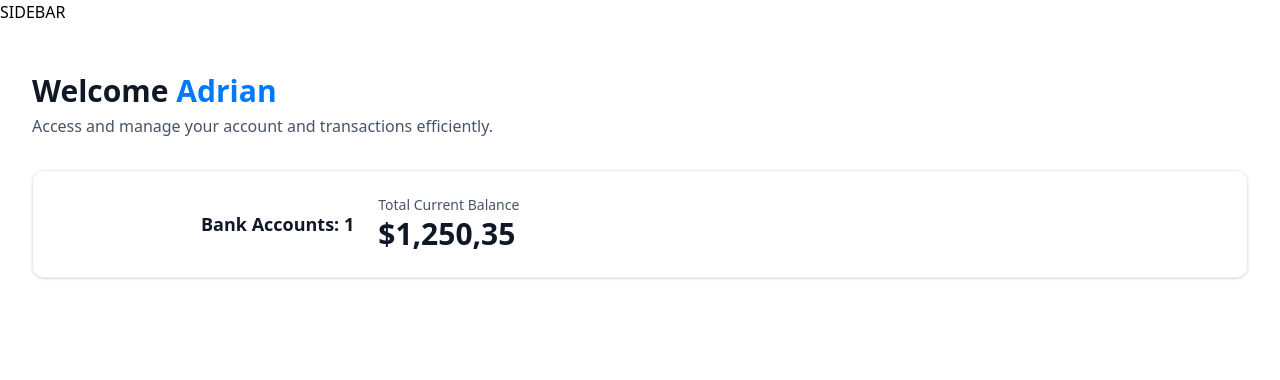
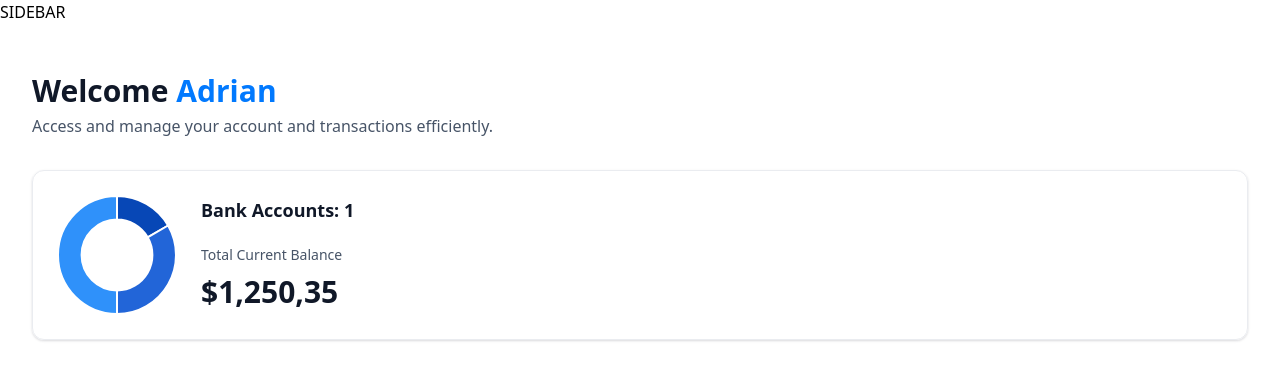
Before and after one commit to thanhnguyendata68-prog/Bank-App, a Next.js app: page / in a window 1280 px wide. Shown: the top 380 px of the page. Built offline with nearby package versions, Linux system fonts and the light colour scheme.

Commit message:
add DoughnutChart and update TotalBalanceBox

```diff
--- /dev/null
+++ b/components/DoughnutChart.tsx
@@ -0,0 +1,31 @@
+"use client";
+import { Chart as ChartJS, ArcElement, Tooltip, Legend } from 'chart.js';
+import { Doughnut } from 'react-chartjs-2';
+
+ChartJS.register(ArcElement, Tooltip, Legend);
+const DoughnutChart = ({ accounts }: DoughnutChartProps) => {
+  const data = {
+    datasets: [
+      {
+        label: 'Banks',
+        data: [1250, 2500, 3750],
+        backgroundColor: ['#0747b6', '#2265d8', '#2f91fa']
+      }
+    ],
+    labels: ['Bank 1', 'Bank 2', 'Bank 3'],
+  };
+
+  return <Doughnut
+    data={data}
+    options={{
+      cutout: '60%',
+      plugins: {
+        legend: {
+          display: false
+        }
+      }
+    }}
+  />
+}
+
+export default DoughnutChart
--- a/components/TotalBalanceBox.tsx
+++ b/components/TotalBalanceBox.tsx
@@ -1,28 +1,27 @@
 import AnimatedCounter from './AnimatedCounter';
+import DoughnutChart from './DoughnutChart';
 
-const TotalBalanceBox = (
-  { accounts = [], totalBanks, totalCurrentBalance }: TotalBalanceBoxProps) => {
-
+const TotalBalanceBox = ({
+  accounts = [], totalBanks, totalCurrentBalance
+}: TotalBalanceBoxProps) => {
   return (
     <section className="total-balance">
       <div className="total-balance-chart">
-        { /* DoughnutChart */ }
+        <DoughnutChart accounts={accounts} />
       </div>
 
       <div className="flex flex-col gap-6">
         <h2 className="header-2">
           Bank Accounts: {totalBanks}
         </h2>
-      </div>
+        <div className="flex flex-col gap-2">
+          <p className="total-balance-label">
+            Total Current Balance
+          </p>
 
-      <div className="flex flex-col gap2">
-        <p className="total-balance-label">
-          Total Current Balance
-        </p>
-
-        <div className="total-balance-amount flex-center gap-2">
-
-          <AnimatedCounter amount={totalCurrentBalance} />
+          <div className="total-balance-amount flex-center gap-2">
+            <AnimatedCounter amount={totalCurrentBalance} />
+          </div>
         </div>
       </div>
     </section>
--- a/package.json
+++ b/package.json
@@ -9,6 +9,8 @@
     "lint": "eslint"
   },
   "dependencies": {
+    "chart": "^0.1.2",
+    "chart.js": "^4.5.1",
     "class-variance-authority": "^0.7.1",
     "clsx": "^2.1.1",
     "cn": "^0.3.0",
@@ -17,6 +19,7 @@
     "query-string": "^9.5.1",
     "radix-ui": "^1.6.7",
     "react": "19.2.8",
+    "react-chartjs-2": "^5.3.1",
     "react-countup": "^6.5.3",
     "react-dom": "19.2.8",
     "shadcn": "^4.21.0",
```
Also changed, not shown: 2 other files (tests, documents, lock files or other folders).
